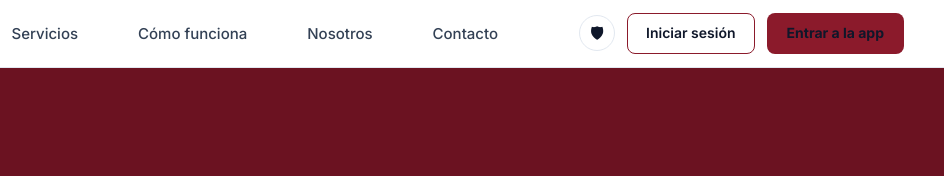
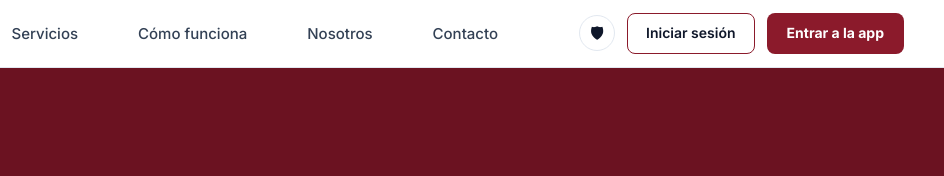
Before and after one commit to NexoraIHC/Swaply-Landingpage, a website: page public/index.html in a window 1280 px wide. Shown: the top 176 px of the page, 336-1280 px from the left. Drawn offline with Linux system fonts and the light colour scheme.

```diff
--- a/public/assets/styles/landing.css
+++ b/public/assets/styles/landing.css
@@ -62,7 +62,7 @@
 .btn-ghost:hover { background: var(--primary); color: #fff; }
 .btn-app {
   padding: 9px 20px; border-radius: 8px; font-size: 14px; font-weight: 700;
-  background: var(--primary); color: #fff; border: none; cursor: pointer;
+  background: var(--primary) !important; color: #fff !important; border: none; cursor: pointer;
   transition: background .2s;
 }
 .btn-app:hover { background: var(--primary-dark); }
```
